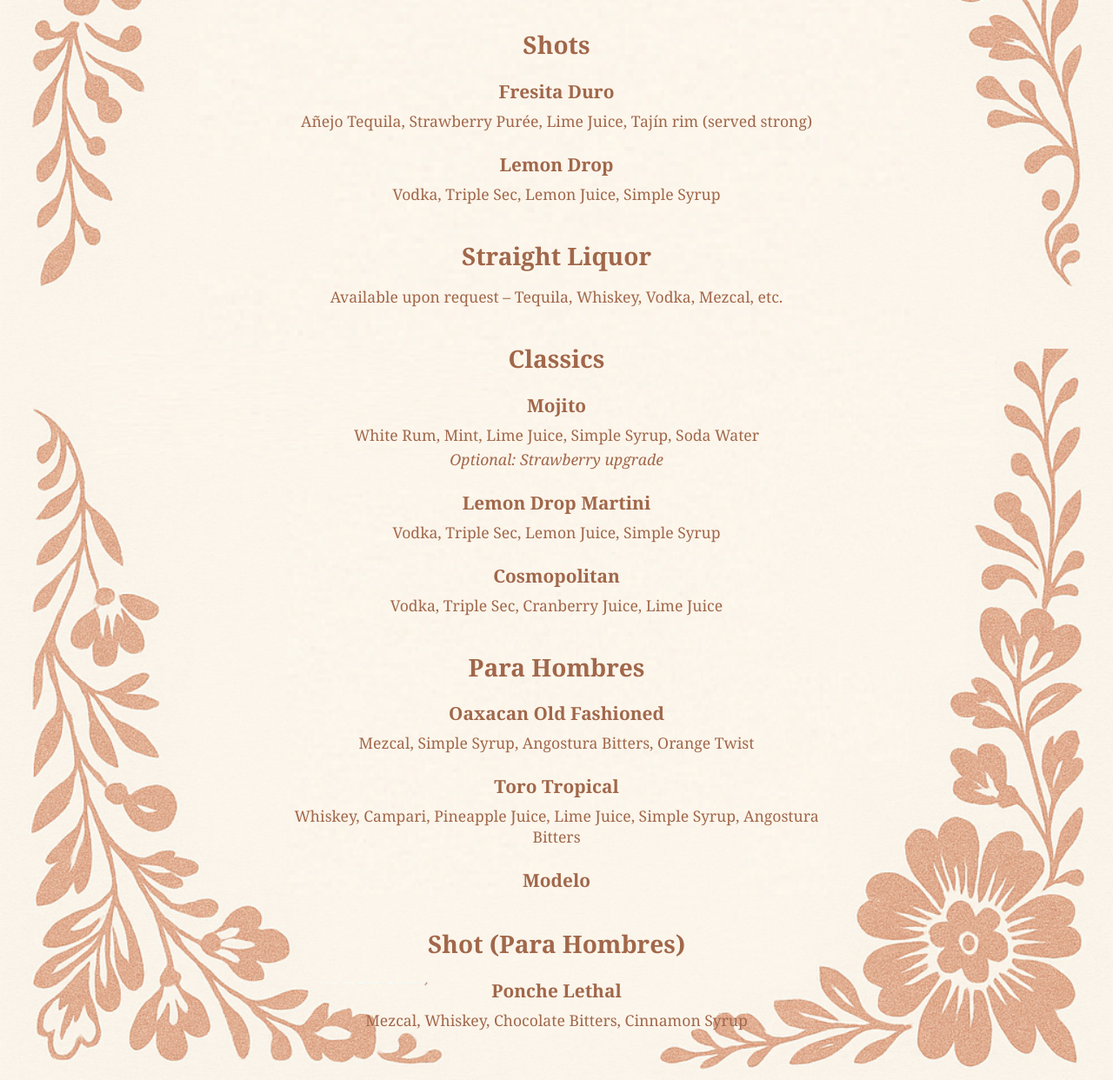
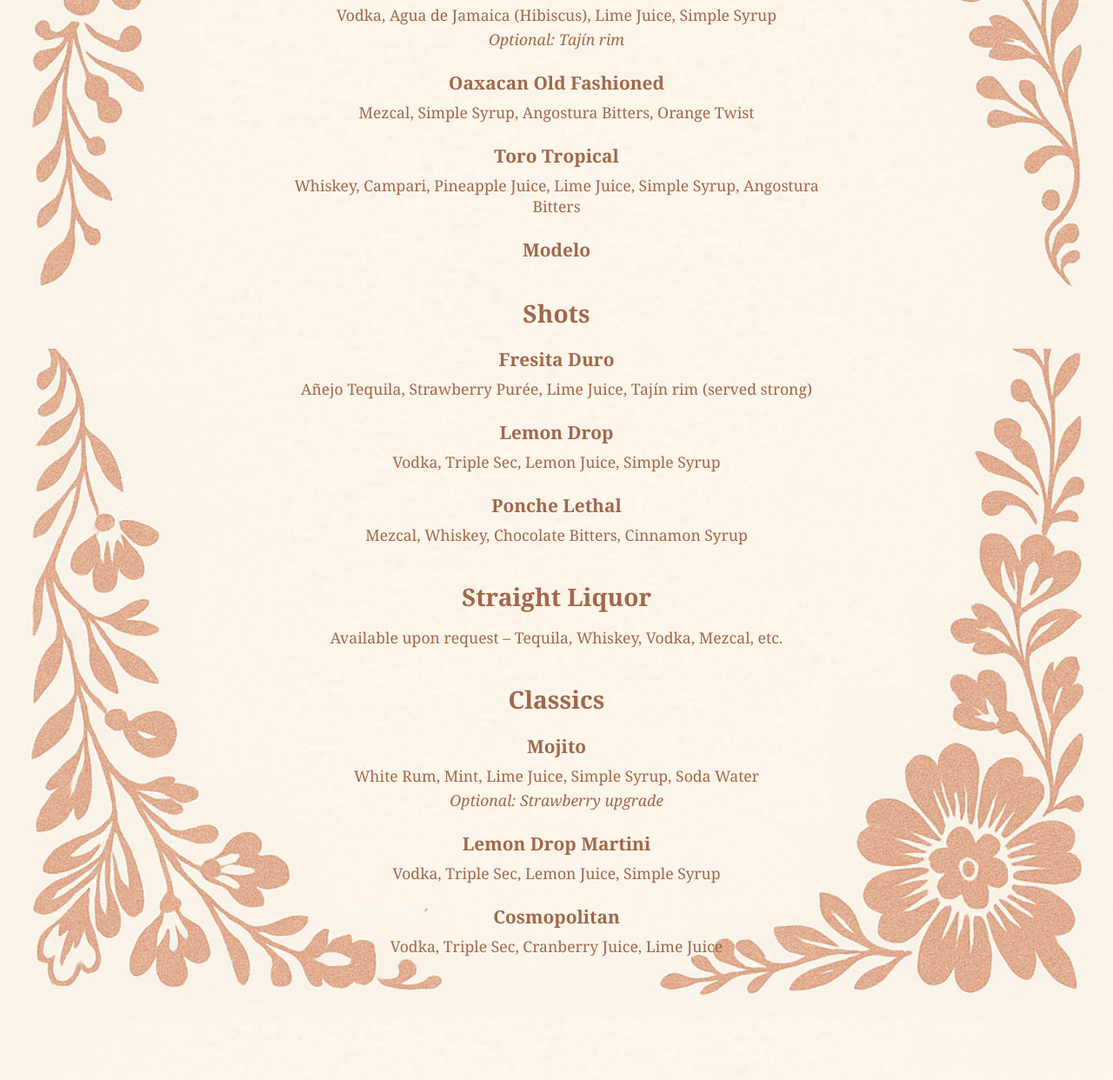
Before and after one commit to yvlachak/yvlachakis.bella-fiesta.io, a plain HTML site: page index.html in a window 1280 px wide. Shown: the part 578-1820 px from the top of the page at 87% size. Drawn offline with Linux system fonts and the light colour scheme.

Commit message:
Update index.html

```diff
--- a/index.html
+++ b/index.html
@@ -9,13 +9,18 @@
 <body>
   <div class="floral-background">
     <main class="menu">
+
+      <!-- Bella's Feature -->
+      <section class="feature-section">
+        <h1>Bella's Drink of Choice</h1>
+        <h3>La Fresita</h3>
+        <p>Añejo Tequila, Strawberry Purée, Triple Sec, Lime Juice, Simple Syrup</p>
+        <p class="optional">Optional: Tajín rim</p>
+      </section>
+
+      <!-- Combined Craft Cocktails -->
       <section class="menu-section">
         <h2>Craft Cocktails</h2>
-        <div class="item">
-          <h3>Fresita</h3>
-          <p>Añejo Tequila, Strawberry Purée, Triple Sec, Lime Juice, Simple Syrup</p>
-          <p class="optional">Optional: Tajín rim</p>
-        </div>
         <div class="item">
           <h3>Cantarito</h3>
           <p>Añejo Tequila, Grapefruit Juice, Orange Juice, Lime Juice, Simple Syrup, Squirt (citrus soda)</p>
@@ -29,8 +34,20 @@
           <p>Vodka, Agua de Jamaica (Hibiscus), Lime Juice, Simple Syrup</p>
           <p class="optional">Optional: Tajín rim</p>
         </div>
+        <div class="item">
+          <h3>Oaxacan Old Fashioned</h3>
+          <p>Mezcal, Simple Syrup, Angostura Bitters, Orange Twist</p>
+        </div>
+        <div class="item">
+          <h3>Toro Tropical</h3>
+          <p>Whiskey, Campari, Pineapple Juice, Lime Juice, Simple Syrup, Angostura Bitters</p>
+        </div>
+        <div class="item">
+          <h3>Modelo</h3>
+        </div>
       </section>
 
+      <!-- Combined Shots -->
       <section class="menu-section">
         <h2>Shots</h2>
         <div class="item">
@@ -41,8 +58,13 @@
           <h3>Lemon Drop</h3>
           <p>Vodka, Triple Sec, Lemon Juice, Simple Syrup</p>
         </div>
+        <div class="item">
+          <h3>Ponche Lethal</h3>
+          <p>Mezcal, Whiskey, Chocolate Bitters, Cinnamon Syrup</p>
+        </div>
       </section>
 
+      <!-- Straight Liquor -->
       <section class="menu-section">
         <h2>Straight Liquor</h2>
         <div class="item">
@@ -50,6 +72,7 @@
         </div>
       </section>
 
+      <!-- Classics -->
       <section class="menu-section">
         <h2>Classics</h2>
         <div class="item">
@@ -67,28 +90,6 @@
         </div>
       </section>
 
-      <section class="menu-section">
-        <h2>Para Hombres</h2>
-        <div class="item">
-          <h3>Oaxacan Old Fashioned</h3>
-          <p>Mezcal, Simple Syrup, Angostura Bitters, Orange Twist</p>
-        </div>
-        <div class="item">
-          <h3>Toro Tropical</h3>
-          <p>Whiskey, Campari, Pineapple Juice, Lime Juice, Simple Syrup, Angostura Bitters</p>
-        </div>
-        <div class="item">
-          <h3>Modelo</h3>
-        </div>
-      </section>
-
-      <section class="menu-section">
-        <h2>Shot (Para Hombres)</h2>
-        <div class="item">
-          <h3>Ponche Lethal</h3>
-          <p>Mezcal, Whiskey, Chocolate Bitters, Cinnamon Syrup</p>
-        </div>
-      </section>
     </main>
   </div>
 </body>
```
